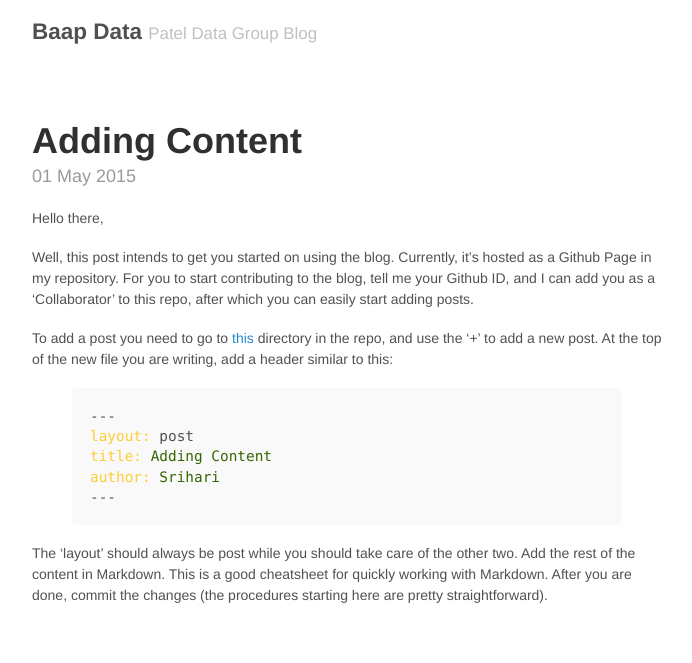
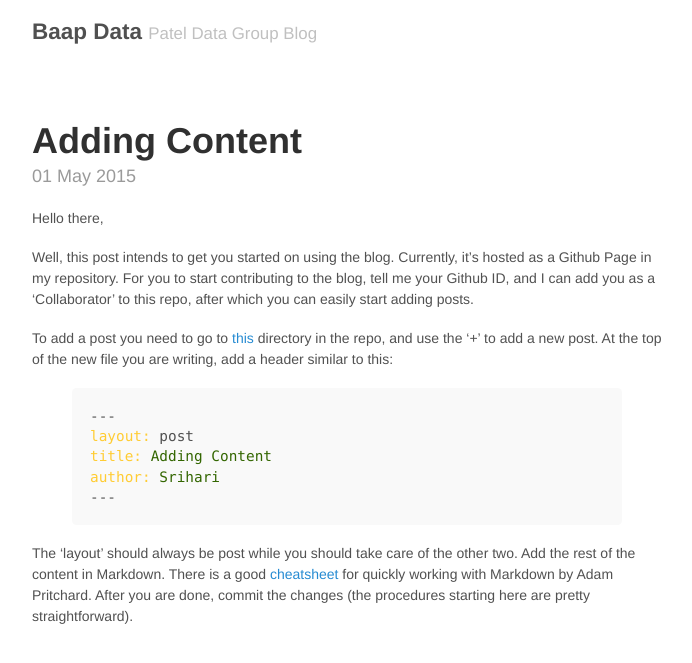
Before and after one commit to ardentsatish/patdata, a Jekyll site: the page built from _posts/2015-05-01-guidelines.md, in a window 1280 px wide. Shown: the top 663 px of the page, without its empty margins (293-985 px from the left). Built offline with Jekyll 4.4.1, drawn with Linux system fonts in a browser that asks for light colours.

Commit message:
Update 2015-05-01-guidelines.md

```diff
--- a/_posts/2015-05-01-guidelines.md
+++ b/_posts/2015-05-01-guidelines.md
@@ -17,4 +17,4 @@ author: Srihari
 ---
 {% endhighlight %}
 
-The 'layout' should always be post while you should take care of the other two. Add the rest of the content in Markdown. This is a good cheatsheet for quickly working with Markdown. After you are done, commit the changes (the procedures starting here are pretty straightforward).
+The 'layout' should always be post while you should take care of the other two. Add the rest of the content in Markdown. There is a good [cheatsheet](https://github.com/adam-p/markdown-here/wiki/Markdown-Cheatsheet) for quickly working with Markdown by Adam Pritchard. After you are done, commit the changes (the procedures starting here are pretty straightforward).
```
